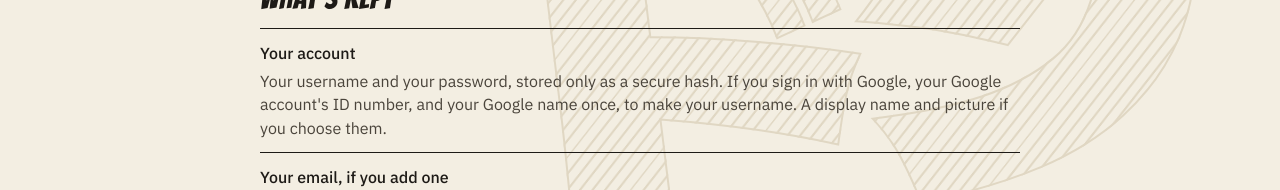
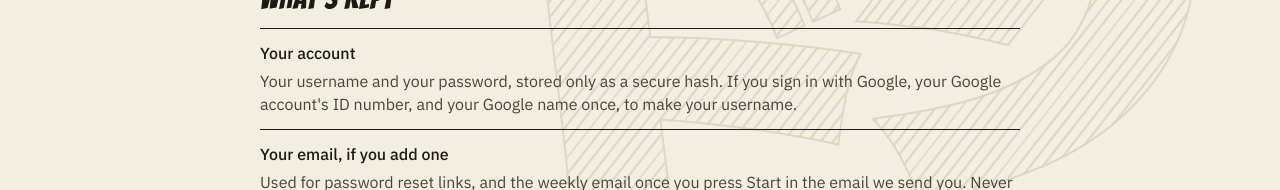
Before and after one commit to Shriyashzzz/mangaTracker, a React (Vite) app in the folder client/: page /privacy in a window 1280 px wide. Shown: the part 318-508 px from the top of the page. Built offline with nearby package versions, Linux system fonts and the light colour scheme; no server answers.

Commit message:
fix(privacy): the account line no longer mentions a display name and picture

```diff
--- a/client/src/pages/Privacy/Privacy.tsx
+++ b/client/src/pages/Privacy/Privacy.tsx
@@ -52,7 +52,7 @@ function Section({
 const KEPT: Entry[] = [
   {
     name: "Your account",
-    body: "Your username and your password, stored only as a secure hash. If you sign in with Google, your Google account's ID number, and your Google name once, to make your username. A display name and picture if you choose them.",
+    body: "Your username and your password, stored only as a secure hash. If you sign in with Google, your Google account's ID number, and your Google name once, to make your username.",
   },
   {
     name: "Your email, if you add one",
```
